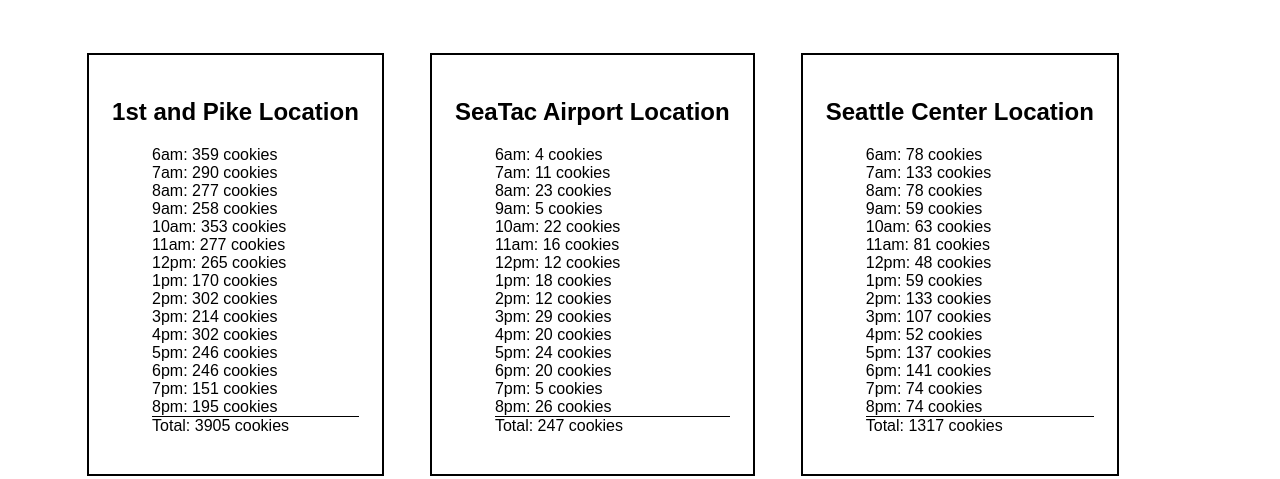
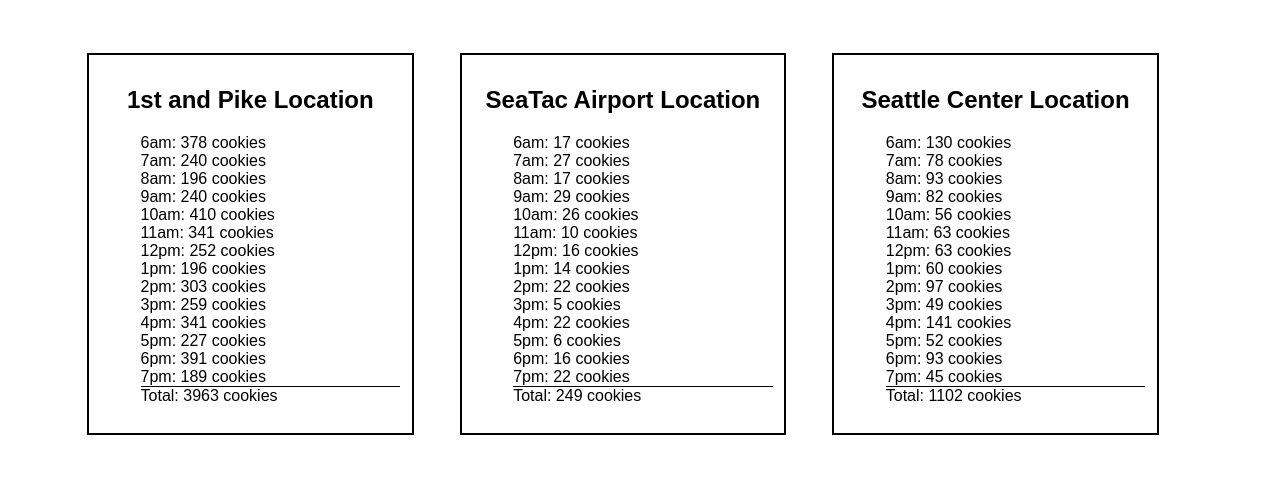
Before and after one commit to jonathanheemstra/cookie_stand, a plain HTML site: page sales.html in a window 1280 px wide. Shown: the part 428-907 px from the top of the page. Drawn offline with Linux system fonts and the light colour scheme; a web font is replaced by a local one.

Commit message:
edits from lab review

```diff
--- a/app.js
+++ b/app.js
@@ -1,6 +1,6 @@
 'use strict';
 
-var hoursOpenPerDay = ['6am', '7am', '8am', '9am', '10am', '11am', '12pm', '1pm', '2pm', '3pm', '4pm', '5pm', '6pm', '7pm', '8pm'];
+var hoursOpenPerDay = ['6am', '7am', '8am', '9am', '10am', '11am', '12pm', '1pm', '2pm', '3pm', '4pm', '5pm', '6pm', '7pm'];
 
 // 1st and Pike location
 var firstAndPike = {
@@ -8,221 +8,196 @@ var firstAndPike = {
   maxCustomersPerHour: 65,
   avgCookiesPerCustomer: 6.3,
   location: '1st and Pike',
-  hoursOpen: 15,
   customersPerHour: [],
   cookiesSoldPerHour: [],
   totalDailyCookiesSold: 0,
 
-  customersPerHourReported: function() {
+  calcCustomersPerHour: function() {
     for (var i = 0; i < hoursOpenPerDay.length; i++) {
-      var randomNumber = Math.floor(Math.random() * (this.maxCustomersPerHour - this.minCustomersPerHour + 1)) + this.minCustomersPerHour;
-      this.customersPerHour.push(randomNumber);
+      this.customersPerHour.push(Math.floor(Math.random() * (this.maxCustomersPerHour - this.minCustomersPerHour + 1)) + this.minCustomersPerHour);
     }
   },
-  totalCookiesSoldPerHour: function(){
+  calcCookiesSoldPerHour: function() {
     for (var i = 0; i < hoursOpenPerDay.length; i++) {
-      var cookiesSoldCalc = Math.round(this.customersPerHour[i] * this.avgCookiesPerCustomer);
-      this.cookiesSoldPerHour.push(cookiesSoldCalc);
-      this.totalDailyCookiesSold += cookiesSoldCalc;
+      this.cookiesSoldPerHour.push(Math.ceil(this.customersPerHour[i] * this.avgCookiesPerCustomer));
+      this.totalDailyCookiesSold += this.cookiesSoldPerHour[i];
     }
   },
-  calculate: function (){
-    this.customersPerHourReported();
-    this.totalCookiesSoldPerHour();
+  render: function () {
+    var firstAndPikeEl = document.getElementById('firstandpike');
+    for (var i = 0; i < this.customersPerHour.length; i++) {
+      var liEl = document.createElement('li');
+      liEl.textContent = hoursOpenPerDay[i] + ': ' + this.cookiesSoldPerHour[i] + ' cookies';
+      firstAndPikeEl.appendChild(liEl);
+    }
+    liEl = document.createElement('li');
+    liEl.textContent = 'Total: ' + this.totalDailyCookiesSold + ' cookies';
+    firstAndPikeEl.appendChild(liEl);
   },
+  calculate: function () {
+    this.calcCustomersPerHour();
+    this.calcCookiesSoldPerHour();
+    this.render();
+  }
 };
 firstAndPike.calculate();
-
-function firstAndPikeResults (){
-  var firstAndPikeEl = document.getElementById('firstandpike');
-  for (var i = 0; i < firstAndPike.customersPerHour.length; i++) {
-    var liEl = document.createElement('li');
-    liEl.textContent = hoursOpenPerDay[i] + ': ' + firstAndPike.cookiesSoldPerHour[i] + ' cookies';
-    firstAndPikeEl.appendChild(liEl);
-  }
-  firstAndPikeEl = document.getElementById('firstandpike');
-  liEl = document.createElement('li');
-  liEl.textContent = 'Total: ' + firstAndPike.totalDailyCookiesSold + ' cookies';
-  firstAndPikeEl.appendChild(liEl);
-}
-firstAndPikeResults();
 
 // SeaTac Airport Location
 var seaTacAirport = {
   minCustomersPerHour: 3,
   maxCustomersPerHour: 24,
   avgCookiesPerCustomer: 1.2,
-  location: '1st and Pike',
-  hoursOpen: 15,
+  location: 'SeaTac Airport',
   customersPerHour: [],
   cookiesSoldPerHour: [],
   totalDailyCookiesSold: 0,
 
-  customersPerHourReported: function() {
+  calcCustomersPerHour: function() {
     for (var i = 0; i < hoursOpenPerDay.length; i++) {
-      var randomNumber = Math.floor(Math.random() * (this.maxCustomersPerHour - this.minCustomersPerHour + 1)) + this.minCustomersPerHour;
-      this.customersPerHour.push(randomNumber);
+      this.customersPerHour.push(Math.floor(Math.random() * (this.maxCustomersPerHour - this.minCustomersPerHour + 1)) + this.minCustomersPerHour);
     }
   },
-  totalCookiesSoldPerHour: function(){
+  calcCookiesSoldPerHour: function() {
     for (var i = 0; i < hoursOpenPerDay.length; i++) {
-      var cookiesSoldCalc = Math.round(this.customersPerHour[i] * this.avgCookiesPerCustomer);
-      this.cookiesSoldPerHour.push(cookiesSoldCalc);
-      this.totalDailyCookiesSold += cookiesSoldCalc;
+      this.cookiesSoldPerHour.push(Math.ceil(this.customersPerHour[i] * this.avgCookiesPerCustomer));
+      this.totalDailyCookiesSold += this.cookiesSoldPerHour[i];
     }
   },
-  calculate: function (){
-    this.customersPerHourReported();
-    this.totalCookiesSoldPerHour();
+  render: function () {
+    var seaTacAirportEl = document.getElementById('seatac');
+    for (var i = 0; i < this.customersPerHour.length; i++) {
+      var liEl = document.createElement('li');
+      liEl.textContent = hoursOpenPerDay[i] + ': ' + this.cookiesSoldPerHour[i] + ' cookies';
+      seaTacAirportEl.appendChild(liEl);
+    }
+    liEl = document.createElement('li');
+    liEl.textContent = 'Total: ' + this.totalDailyCookiesSold + ' cookies';
+    seaTacAirportEl.appendChild(liEl);
   },
+  calculate: function () {
+    this.calcCustomersPerHour();
+    this.calcCookiesSoldPerHour();
+    this.render();
+  }
 };
 seaTacAirport.calculate();
-
-function seaTacAirportResults (){
-  var seaTacAirportEl = document.getElementById('seatac');
-  for (var i = 0; i < seaTacAirport.customersPerHour.length; i++) {
-    var liEl = document.createElement('li');
-    liEl.textContent = hoursOpenPerDay[i] + ': ' + seaTacAirport.cookiesSoldPerHour[i] + ' cookies';
-    seaTacAirportEl.appendChild(liEl);
-  }
-  seaTacAirportEl = document.getElementById('seatac');
-  liEl = document.createElement('li');
-  liEl.textContent = 'Total: ' + seaTacAirport.totalDailyCookiesSold + ' cookies';
-  seaTacAirportEl.appendChild(liEl);
-}
-seaTacAirportResults();
 
 // Seattle Center Location
 var seattleCenter = {
   minCustomersPerHour: 11,
   maxCustomersPerHour: 38,
   avgCookiesPerCustomer: 3.7,
-  location: '1st and Pike',
-  hoursOpen: 15,
+  location: 'Seattle Center',
   customersPerHour: [],
   cookiesSoldPerHour: [],
   totalDailyCookiesSold: 0,
 
-  customersPerHourReported: function() {
+  calcCustomersPerHour: function() {
     for (var i = 0; i < hoursOpenPerDay.length; i++) {
-      var randomNumber = Math.floor(Math.random() * (this.maxCustomersPerHour - this.minCustomersPerHour + 1)) + this.minCustomersPerHour;
-      this.customersPerHour.push(randomNumber);
+      this.customersPerHour.push(Math.floor(Math.random() * (this.maxCustomersPerHour - this.minCustomersPerHour + 1)) + this.minCustomersPerHour);
     }
   },
-  totalCookiesSoldPerHour: function(){
+  calcCookiesSoldPerHour: function() {
     for (var i = 0; i < hoursOpenPerDay.length; i++) {
-      var cookiesSoldCalc = Math.round(this.customersPerHour[i] * this.avgCookiesPerCustomer);
-      this.cookiesSoldPerHour.push(cookiesSoldCalc);
-      this.totalDailyCookiesSold += cookiesSoldCalc;
+      this.cookiesSoldPerHour.push(Math.ceil(this.customersPerHour[i] * this.avgCookiesPerCustomer));
+      this.totalDailyCookiesSold += this.cookiesSoldPerHour[i];
     }
   },
-  calculate: function (){
-    this.customersPerHourReported();
-    this.totalCookiesSoldPerHour();
+  render: function () {
+    var seattleCenterEl = document.getElementById('seattlecenter');
+    for (var i = 0; i < this.customersPerHour.length; i++) {
+      var liEl = document.createElement('li');
+      liEl.textContent = hoursOpenPerDay[i] + ': ' + this.cookiesSoldPerHour[i] + ' cookies';
+      seattleCenterEl.appendChild(liEl);
+    }
+    liEl = document.createElement('li');
+    liEl.textContent = 'Total: ' + this.totalDailyCookiesSold + ' cookies';
+    seattleCenterEl.appendChild(liEl);
   },
+  calculate: function () {
+    this.calcCustomersPerHour();
+    this.calcCookiesSoldPerHour();
+    this.render();
+  }
 };
 seattleCenter.calculate();
-
-function seattleCenterResults (){
-  var seattleCenterEl = document.getElementById('seattlecenter');
-  for (var i = 0; i < seattleCenter.customersPerHour.length; i++) {
-    var liEl = document.createElement('li');
-    liEl.textContent = hoursOpenPerDay[i] + ': ' + seattleCenter.cookiesSoldPerHour[i] + ' cookies';
-    seattleCenterEl.appendChild(liEl);
-  }
-  seattleCenterEl = document.getElementById('seattlecenter');
-  liEl = document.createElement('li');
-  liEl.textContent = 'Total: ' + seattleCenter.totalDailyCookiesSold + ' cookies';
-  seattleCenterEl.appendChild(liEl);
-}
-seattleCenterResults();
 
 // Capitol Hill Location
 var capitolHill = {
   minCustomersPerHour: 20,
   maxCustomersPerHour: 38,
   avgCookiesPerCustomer: 2.3,
-  location: '1st and Pike',
-  hoursOpen: 15,
+  location: 'Capitol Hill',
   customersPerHour: [],
   cookiesSoldPerHour: [],
   totalDailyCookiesSold: 0,
 
-  customersPerHourReported: function() {
+  calcCustomersPerHour: function() {
     for (var i = 0; i < hoursOpenPerDay.length; i++) {
-      var randomNumber = Math.floor(Math.random() * (this.maxCustomersPerHour - this.minCustomersPerHour + 1)) + this.minCustomersPerHour;
-      this.customersPerHour.push(randomNumber);
+      this.customersPerHour.push(Math.floor(Math.random() * (this.maxCustomersPerHour - this.minCustomersPerHour + 1)) + this.minCustomersPerHour);
     }
   },
-  totalCookiesSoldPerHour: function(){
+  calcCookiesSoldPerHour: function() {
     for (var i = 0; i < hoursOpenPerDay.length; i++) {
-      var cookiesSoldCalc = Math.round(this.customersPerHour[i] * this.avgCookiesPerCustomer);
-      this.cookiesSoldPerHour.push(cookiesSoldCalc);
-      this.totalDailyCookiesSold += cookiesSoldCalc;
+      this.cookiesSoldPerHour.push(Math.ceil(this.customersPerHour[i] * this.avgCookiesPerCustomer));
+      this.totalDailyCookiesSold += this.cookiesSoldPerHour[i];
     }
   },
-  calculate: function (){
-    this.customersPerHourReported();
-    this.totalCookiesSoldPerHour();
+  render: function () {
+    var capitolHillEl = document.getElementById('capitolhill');
+    for (var i = 0; i < this.customersPerHour.length; i++) {
+      var liEl = document.createElement('li');
+      liEl.textContent = hoursOpenPerDay[i] + ': ' + this.cookiesSoldPerHour[i] + ' cookies';
+      capitolHillEl.appendChild(liEl);
+    }
+    liEl = document.createElement('li');
+    liEl.textContent = 'Total: ' + this.totalDailyCookiesSold + ' cookies';
+    capitolHillEl.appendChild(liEl);
   },
+  calculate: function () {
+    this.calcCustomersPerHour();
+    this.calcCookiesSoldPerHour();
+    this.render();
+  }
 };
 capitolHill.calculate();
-
-function capitolHillResults (){
-  var capitolHillEl = document.getElementById('capitolhill');
-  for (var i = 0; i < capitolHill.customersPerHour.length; i++) {
-    var liEl = document.createElement('li');
-    liEl.textContent = hoursOpenPerDay[i] + ': ' + capitolHill.cookiesSoldPerHour[i] + ' cookies';
-    capitolHillEl.appendChild(liEl);
-  }
-  capitolHillEl = document.getElementById('capitolhill');
-  liEl = document.createElement('li');
-  liEl.textContent = 'Total: ' + capitolHill.totalDailyCookiesSold + ' cookies';
-  capitolHillEl.appendChild(liEl);
-}
-capitolHillResults();
 
 // Alki Beach Location
 var alkiBeach = {
   minCustomersPerHour: 2,
   maxCustomersPerHour: 16,
   avgCookiesPerCustomer: 4.6,
-  location: '1st and Pike',
-  hoursOpen: 15,
+  location: 'Alki Beach',
   customersPerHour: [],
   cookiesSoldPerHour: [],
   totalDailyCookiesSold: 0,
 
-  customersPerHourReported: function() {
+  calcCustomersPerHour: function() {
     for (var i = 0; i < hoursOpenPerDay.length; i++) {
-      var randomNumber = Math.floor(Math.random() * (this.maxCustomersPerHour - this.minCustomersPerHour + 1)) + this.minCustomersPerHour;
-      this.customersPerHour.push(randomNumber);
+      this.customersPerHour.push(Math.floor(Math.random() * (this.maxCustomersPerHour - this.minCustomersPerHour + 1)) + this.minCustomersPerHour);
     }
   },
-  totalCookiesSoldPerHour: function(){
+  calcCookiesSoldPerHour: function() {
     for (var i = 0; i < hoursOpenPerDay.length; i++) {
-      var cookiesSoldCalc = Math.round(this.customersPerHour[i] * this.avgCookiesPerCustomer);
-      this.cookiesSoldPerHour.push(cookiesSoldCalc);
-      this.totalDailyCookiesSold += cookiesSoldCalc;
+      this.cookiesSoldPerHour.push(Math.ceil(this.customersPerHour[i] * this.avgCookiesPerCustomer));
+      this.totalDailyCookiesSold += this.cookiesSoldPerHour[i];
     }
   },
-  calculate: function (){
-    this.customersPerHourReported();
-    this.totalCookiesSoldPerHour();
+  render: function () {
+    var alkiBeachEl = document.getElementById('alki');
+    for (var i = 0; i < this.customersPerHour.length; i++) {
+      var liEl = document.createElement('li');
+      liEl.textContent = hoursOpenPerDay[i] + ': ' + this.cookiesSoldPerHour[i] + ' cookies';
+      alkiBeachEl.appendChild(liEl);
+    }
+    liEl = document.createElement('li');
+    liEl.textContent = 'Total: ' + this.totalDailyCookiesSold + ' cookies';
+    alkiBeachEl.appendChild(liEl);
   },
+  calculate: function () {
+    this.calcCustomersPerHour();
+    this.calcCookiesSoldPerHour();
+    this.render();
+  }
 };
 alkiBeach.calculate();
-
-function alkiBeachResults (){
-  var alkiBeachEl = document.getElementById('alki');
-  for (var i = 0; i < alkiBeach.customersPerHour.length; i++) {
-    var liEl = document.createElement('li');
-    liEl.textContent = hoursOpenPerDay[i] + ': ' + alkiBeach.cookiesSoldPerHour[i] + ' cookies';
-    alkiBeachEl.appendChild(liEl);
-  }
-  alkiBeachEl = document.getElementById('alki');
-  liEl = document.createElement('li');
-  liEl.textContent = 'Total: ' + alkiBeach.totalDailyCookiesSold + ' cookies';
-  alkiBeachEl.appendChild(liEl);
-}
-alkiBeachResults();
--- a/style.css
+++ b/style.css
@@ -7,10 +7,13 @@ body {
 }
 div {
   float: left;
-  max-width: 29%;
+  width: 26%;
   margin: 2%;
-  padding: 2%;
+  padding: 1%;
   border: 2px solid black;
+}
+div h2 {
+  text-align: center;
 }
 header {
   text-align: center;
```
